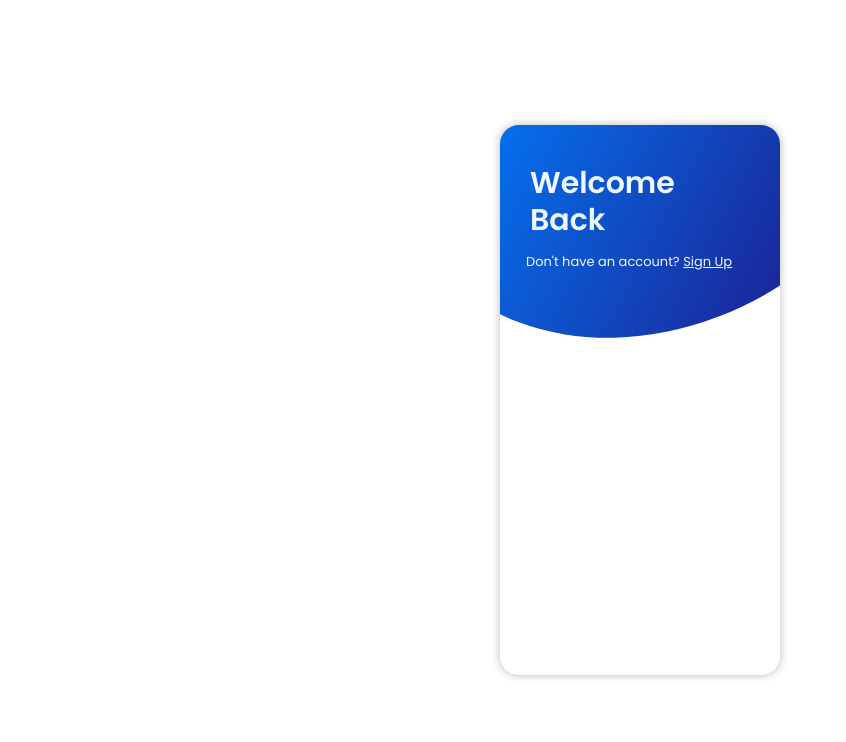
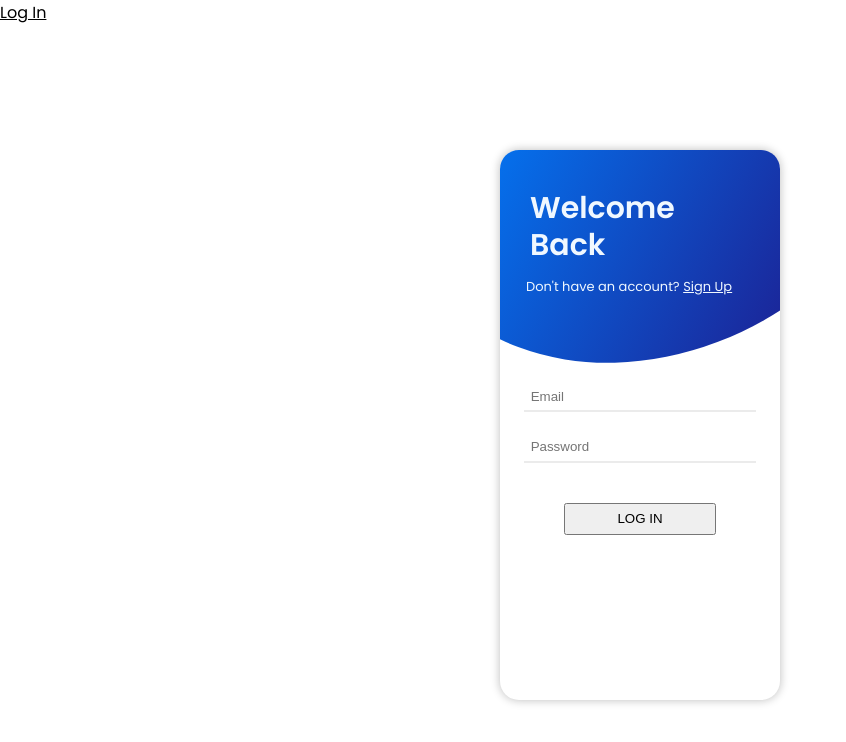
Before and after one commit to LennyRemache/ConnectMe, a React (Create React App) app in the folder frontend/: page /form in a window 1280 px wide. Shown: the top 742 px of the page, without its empty margins (0-846 px from the left). Built offline with nearby package versions, Linux system fonts and the light colour scheme.

Commit message:
Attempted to connect navbar routes to nest form routes

```diff
--- a/frontend/src/App.js
+++ b/frontend/src/App.js
@@ -1,11 +1,17 @@
+import { Routes, Route, NavLink, Outlet } from "react-router-dom";
 import "./App.css";
 //import { motion } from "framer-motion";
 import Form from "./components/AccountForms/Form";
+import Home from "./components/Home";
+import { AnimatePresence, motion } from "framer-motion";
 
 function App() {
   return (
     <div className="App">
-      <Form />
+      <NavLink to="form">Log In</NavLink>
+      <Routes>
+        <Route path="form" element={<Form />} />
+      </Routes>
     </div>
   );
 }
--- a/frontend/src/components/AccountForms/Form.jsx
+++ b/frontend/src/components/AccountForms/Form.jsx
@@ -1,15 +1,9 @@
 import React, { useState } from "react";
 import "../../styles/AccountForms/Form.css";
-import { Routes, Route, Link, useLocation } from "react-router-dom";
+import { Routes, Route, Link, useLocation, Outlet } from "react-router-dom";
 import LogIn from "./LogIn";
 import SignUp from "./SignUp";
-import {
-  AnimatePresence,
-  delay,
-  easeInOut,
-  easeOut,
-  motion,
-} from "framer-motion";
+import { motion, AnimatePresence } from "framer-motion";
 
 function Form() {
   const [registered, setRegistered] = useState(true);
@@ -71,7 +65,7 @@ function Form() {
                 </div>
                 <Link
                   exact
-                  to={registered ? "/register/" : "/login/"}
+                  to={registered ? "register" : "login"}
                   onClick={() => {
                     setIsExpanded(true);
                     setTimeout(() => {
@@ -88,11 +82,13 @@ function Form() {
           <div className="infoContainer">
             <AnimatePresence mode="wait">
               <Routes location={location} key={location.pathname}>
-                <Route path="/login" element={<LogIn />} />
-                <Route path="/register" element={<SignUp />} />
+                <Route index element={<LogIn />} />
+                <Route path="login" element={<LogIn />} />
+                <Route path="register" element={<SignUp />} />
               </Routes>
             </AnimatePresence>
           </div>
+          <Outlet />
         </div>
       </div>
     </>
--- a/frontend/src/components/home.jsx
+++ b/frontend/src/components/home.jsx
@@ -0,0 +1,7 @@
+import React from "react";
+
+function Home() {
+  return <div>Home</div>;
+}
+
+export default Home;
```
